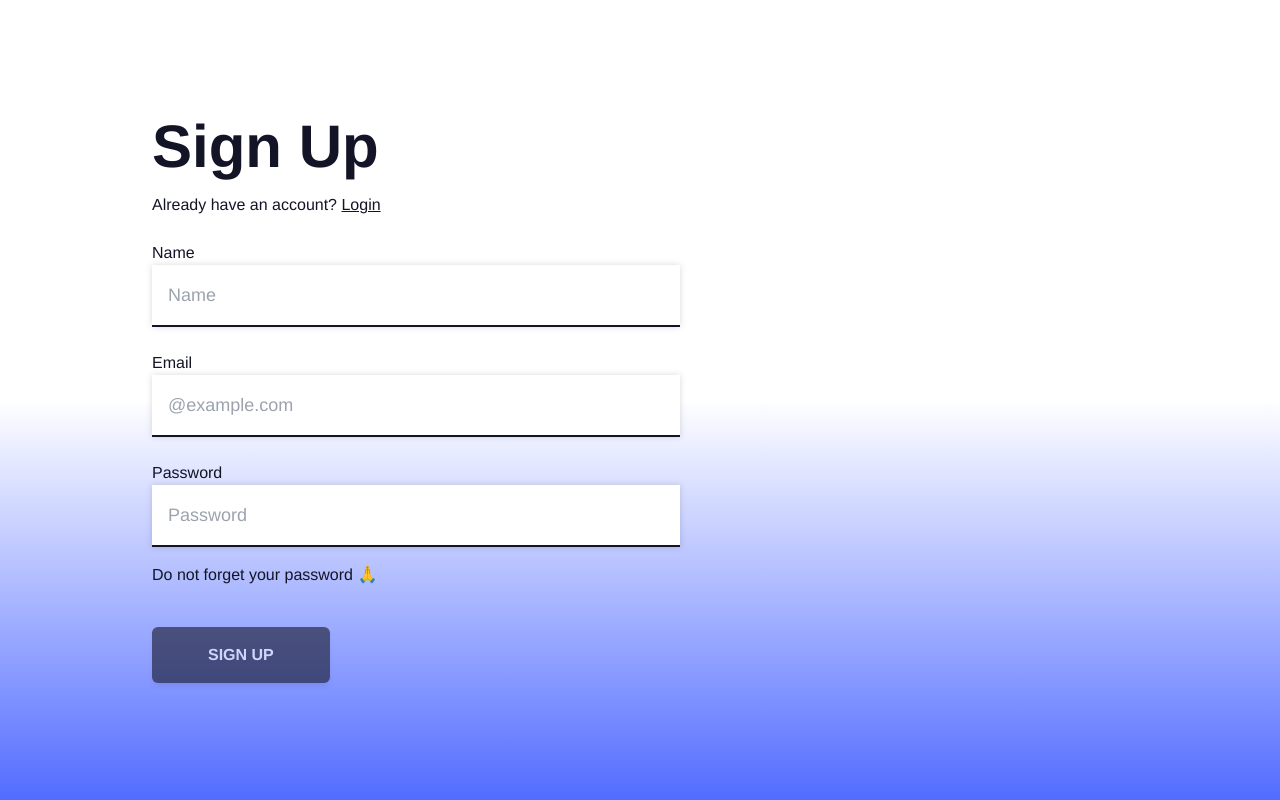
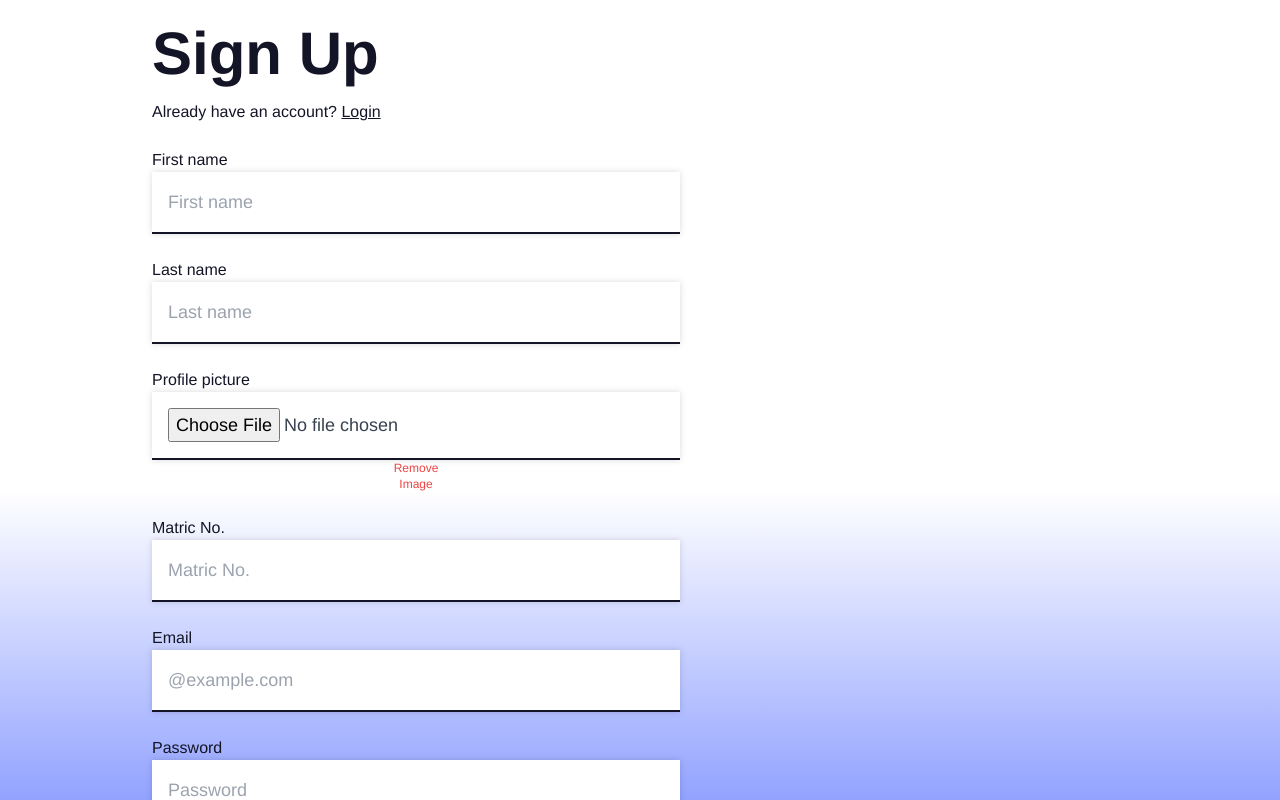
Before and after one commit to RichGod93/ADUN-SOCIAL-OPEN-SOURCE, a Next.js app: page /auth/signup in a window 1280 px wide. Shown: the top 800 px of the page. Built offline with nearby package versions, Linux system fonts and the light colour scheme; no server answers.

Commit message:
fix: signup logic

```diff
--- a/src/pages/auth/signup.jsx
+++ b/src/pages/auth/signup.jsx
@@ -1,29 +1,198 @@
 import Link from "next/link";
 import { useState } from "react";
 import { useRouter } from "next/router";
-import { ToastContainer, toast } from 'react-toastify';
-import 'react-toastify/dist/ReactToastify.css';
+
+import { setDoc, doc, collection } from "firebase/firestore";
+
+import { ToastContainer, toast } from "react-toastify";
+import "react-toastify/dist/ReactToastify.css";
 
 import { PageHead } from "@/components";
 import { useAuth } from "@/context/AppContextProvider";
+import { auth, db } from "../../../config/firebaseConfig";
+import useMounted from "@/hooks/useMounted";
 
 const SignUp = () => {
     const { signup } = useAuth();
-    const [name, setName] = useState("");
-    const [email, setEmail] = useState("");
-    const [password, setPassword] = useState("");
+
+    const [photo, setPhoto] = useState("/avatar.png");
+    const [loading, setLoading] = useState(false);
+
+    // Collection references
+    const userBioData = collection(db, "bio_data");
+    const userType = collection(db, "user_type");
+    const userState = collection(db, "state");
+    const userFacultyCol = collection(db, "faculties");
+    const userDepartmentCol = collection(db, "departments");
+
+    // This function removes the select options
+    const removeAllSelectOptions = (selectBox) => {
+        while (selectBox.options.length > 0) {
+            selectBox.remove(0);
+        }
+    };
+
+    // This function gets the document fields from the database and populates the select options
+    async function getSelectOptions(colref, e, optionfield, targetselectid) {
+        getDoc(
+            doc(colref, e.target.options[e.target.selectedIndex].value.toLowerCase())
+        ).then((doc) => {
+            const dataArr = doc.data();
+            let targetSelect = document.getElementById(targetselectid);
+            removeAllSelectOptions(targetSelect);
+            let newOption = new Option(`--Select ${targetselectid}--`, "");
+            targetSelect.add(newOption);
+            try {
+                dataArr[optionfield].forEach((element) => {
+                    newOption = new Option(element, element);
+                    targetSelect.add(newOption);
+                });
+            } catch (error) {
+                console.log(error.message);
+            }
+        });
+    }
+
+    const [isSubmitting, setIsSubmitting] = useState(false);
+
+    const mounted = useMounted();
+
+    const [data, setData] = useState({
+        first: "",
+        last: "",
+        matric: "",
+        faculty: "",
+        department: "",
+        programme: "",
+        email: "",
+        password: "",
+        error: null,
+        loading: false,
+    });
+
     const router = useRouter();
 
-    const handleSignup = async (event) => {
-        event.preventDefault();
-        signup(email, password);
+    const {
+        first,
+        last,
+        matric,
+        faculty,
+        department,
+        programme,
+        email,
+        password,
+        error,
+    } = data;
+
+    function getAndSetNames() {
+        updateProfile(auth.currentUser, {
+            displayName: `${first} ${last}`,
+        });
+    }
+
+    const handleFileInputChange = (e) => {
+        if (e.target.files[0]) {
+            setPhoto(e.target.files[0]);
+        }
+    };
+
+    const handleFileInputClick = async () => {
+        const url = await upload(photo, auth.currentUser, setLoading);
+        setPhotoURL(url);
+        removeImage();
+    };
+
+    const removeImage = () => {
+        setPhoto(null);
+    };
+
+    const handleInputChange = (e) => {
+        setData({ ...data, [e.target.name]: e.target.value });
+    };
+
+    const handleStudentSelectChange = async (e) => {
+        setData({ ...data, [e.target.name]: e.target.value });
+        if (e.target.name === "faculty") {
+            getSelectOptions(userFacultyCol, e, "departments", "Department");
+        } else if (e.target.name === "department") {
+            getSelectOptions(userDepartmentCol, e, "programmes", "Programme");
+        }
+    };
+
+    const handleSignup = async (e) => {
+        e.preventDefault();
+
+        setData({ ...data, error: null, loading: true });
+
+        if (
+            !first ||
+            !last ||
+            !matric ||
+            !faculty ||
+            !department ||
+            !programme ||
+            !email ||
+            !password
+        ) {
+            toast.error("All fields are required");
+        }
+
+        setIsSubmitting(isSubmitting, true);
+
+        await signup(email, password)
+            .then(async () => {
+                await setDoc(
+                    doc(userBioData, auth.currentUser.uid),
+                    {
+                        uid: auth.currentUser.uid,
+                        first,
+                        last,
+                        matric,
+                        faculty,
+                        department,
+                        programme,
+                        email,
+                        createdAt: Timestamp.fromdate(new Date()),
+                    },
+                    setDoc(doc(userType, auth.currentUser.uid), { type: "student" }),
+                    setDoc(doc(userState, auth.currentUser.uid), {
+                        isOnline: true,
+                    })
+                );
+                getAndSetNames();
+                handleFileInputClick();
+
+                toast.success("Verification email sent!");
+                router.push("../home");
+            })
+            .catch((err) => {
+                console.log(err.message);
+            })
+            .finally(() => {
+                () => {
+                    mounted.current && setIsSubmitting(false);
+                };
+            });
+        setData({
+            first: "",
+            last: "",
+            matric: "",
+            faculty: "",
+            department: "",
+            programme: "",
+            email: "",
+            password: "",
+            error: null,
+            loading: false,
+        });
     };
 
     return (
         <>
-            <PageHead title={'ADUN Social'} page_name="Sign Up" />
+            <ToastContainer />
+            <PageHead title={"ADUN Social"} page_name="Sign Up" />
             <main className="px-5 md:lg:px-32 bg-gradient-to-b light-gradient dark:dark-gradient">
-                <section className="container h-screen mx-auto flex">
+                <section className="container h-full mx-auto flex">
                     <div className="flex-grow flex flex-col max-w-xl justify-center p-6">
                         <h1 className="text-6xl font-bold primary-text-color">Sign Up</h1>
                         <p className="mt-4 primary-text-color">
@@ -33,14 +202,68 @@ const SignUp = () => {
                             </Link>
                         </p>
                         <form onSubmit={handleSignup}>
-                            <label className="block mt-6 primary-text-color">Name</label>
+                            <label className="block mt-6 primary-text-color">
+                                First name
+                            </label>
                             <input
                                 className="signup-form-input"
-                                placeholder="Name"
+                                placeholder="First name"
                                 type="text"
-                                onChange={(e) => setName(e.target.value)}
+                                name="first"
+                                id="first"
+                                value={first}
+                                onChange={handleInputChange}
                             />
+                            <label className="block mt-6 primary-text-color">Last name</label>
+                            <input
+                                className="signup-form-input"
+                                placeholder="Last name"
+                                type="text"
+                                name="last"
+                                id="last"
+                                value={last}
+                                onChange={handleInputChange}
+                            />
+                            <label className="block mt-6 primary-text-color">
+                                Profile picture
+                            </label>
+                            <div>
+                                {" "}
+                                <input
+                                    className="signup-form-input"
+                                    placeholder="Last name"
+                                    type="file"
+                                    name="profilePicture"
+                                    id="last"
+                                    value={last}
+                                    onChange={handleFileInputChange}
+                                />
+                                {photo && (
+                                    <div
+                                        onClick={removeImage}
+                                        className="cursor-pointer self-end"
+                                    >
+                                        <p className="text-xs text-red-500 text-center">
+                                            Remove
+                                            <br />
+                                            Image
+                                        </p>
+                                    </div>
+                                )}
+                            </div>
 
+                            <label className="block mt-6 primary-text-color">
+                                Matric No.
+                            </label>
+                            <input
+                                className="signup-form-input"
+                                placeholder="Matric No."
+                                name="matric"
+                                type="text"
+                                value={matric}
+                                pattern="^[A-Z]{4}/[A-Z]{2,4}/\d{2}/\d{3}$"
+                                onChange={handleInputChange}
+                            />
                             <label className="block mt-6 primary-text-color">Email</label>
                             <input
                                 className="signup-form-input"
@@ -62,10 +285,11 @@ const SignUp = () => {
                             <div className="mt-6">
                                 <button
                                     type="submit"
-                                    disabled={!name || !email || !password}
+                                    disabled={loading || !photo}
                                     className="mx-auto mt-4 py-4 px-14 font-semibold uppercase rounded-md shadow-md primary-bg-color
                                     secondary-text-color
-                                    focus:outline-none disabled:opacity-60 disabled:cursor-not-allowed">
+                                    focus:outline-none disabled:opacity-60 disabled:cursor-not-allowed"
+                                >
                                     Sign Up
                                 </button>
                             </div>
```
